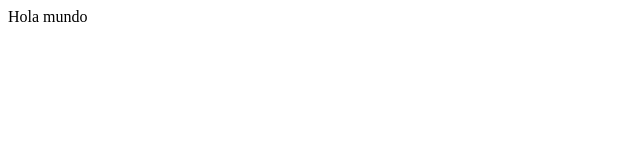
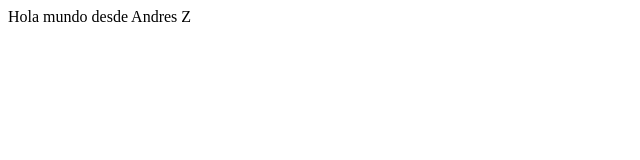
Before and after one commit to hazgarzon/probando, a plain HTML site: page probando/web/index.html in a window 1280 px wide. Shown: the whole page, without its empty margins (0-640 px from the left). Drawn offline with Linux system fonts and the light colour scheme.

Commit message:
otra modificacion

```diff
--- a/probando/web/index.html
+++ b/probando/web/index.html
@@ -11,6 +11,6 @@ and open the template in the editor.
         <meta name="viewport" content="width=device-width, initial-scale=1.0">
     </head>
     <body>
-        <div>Hola mundo</div>
+        <div>Hola mundo desde Andres Z</div>
     </body>
 </html>
```
